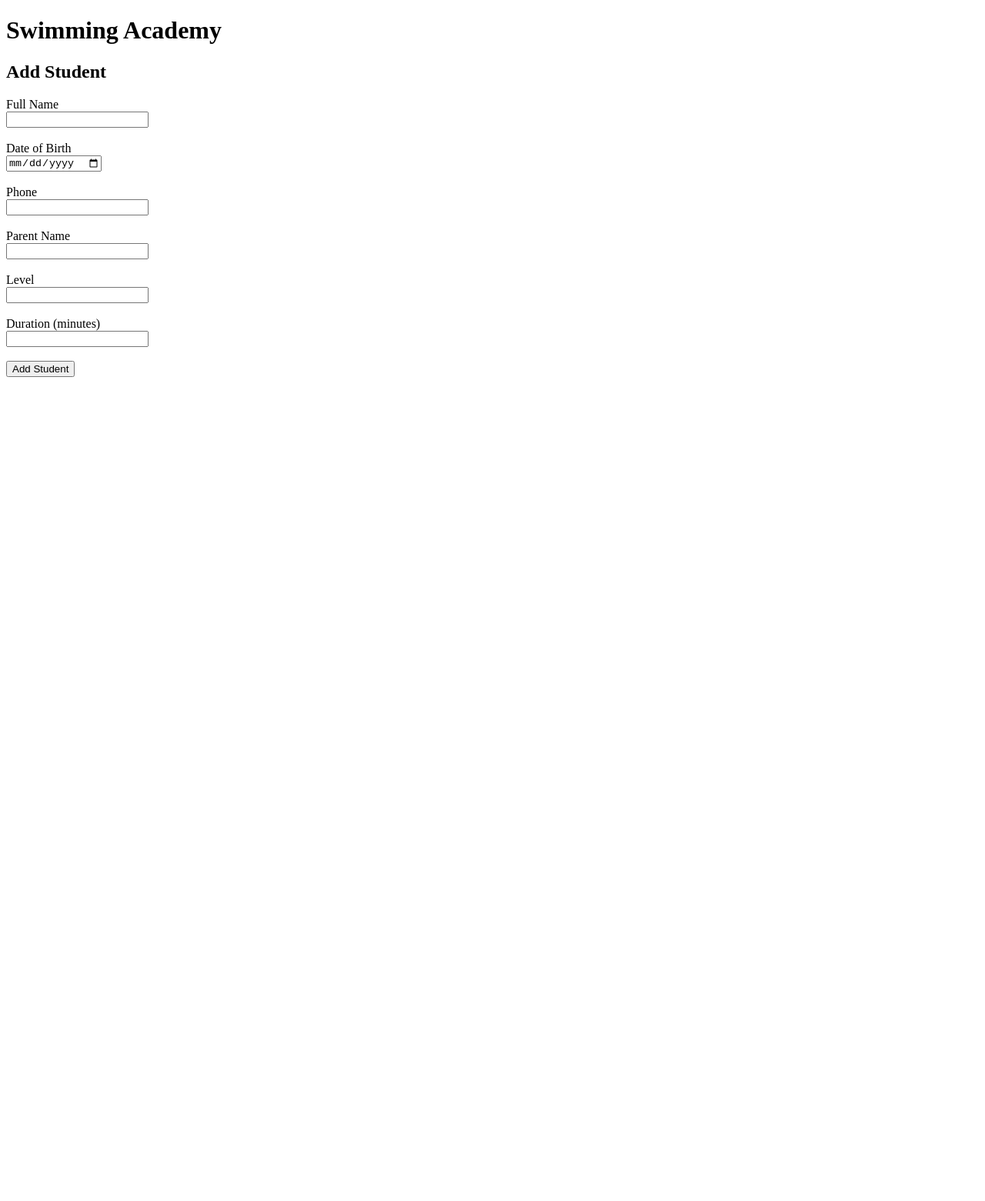
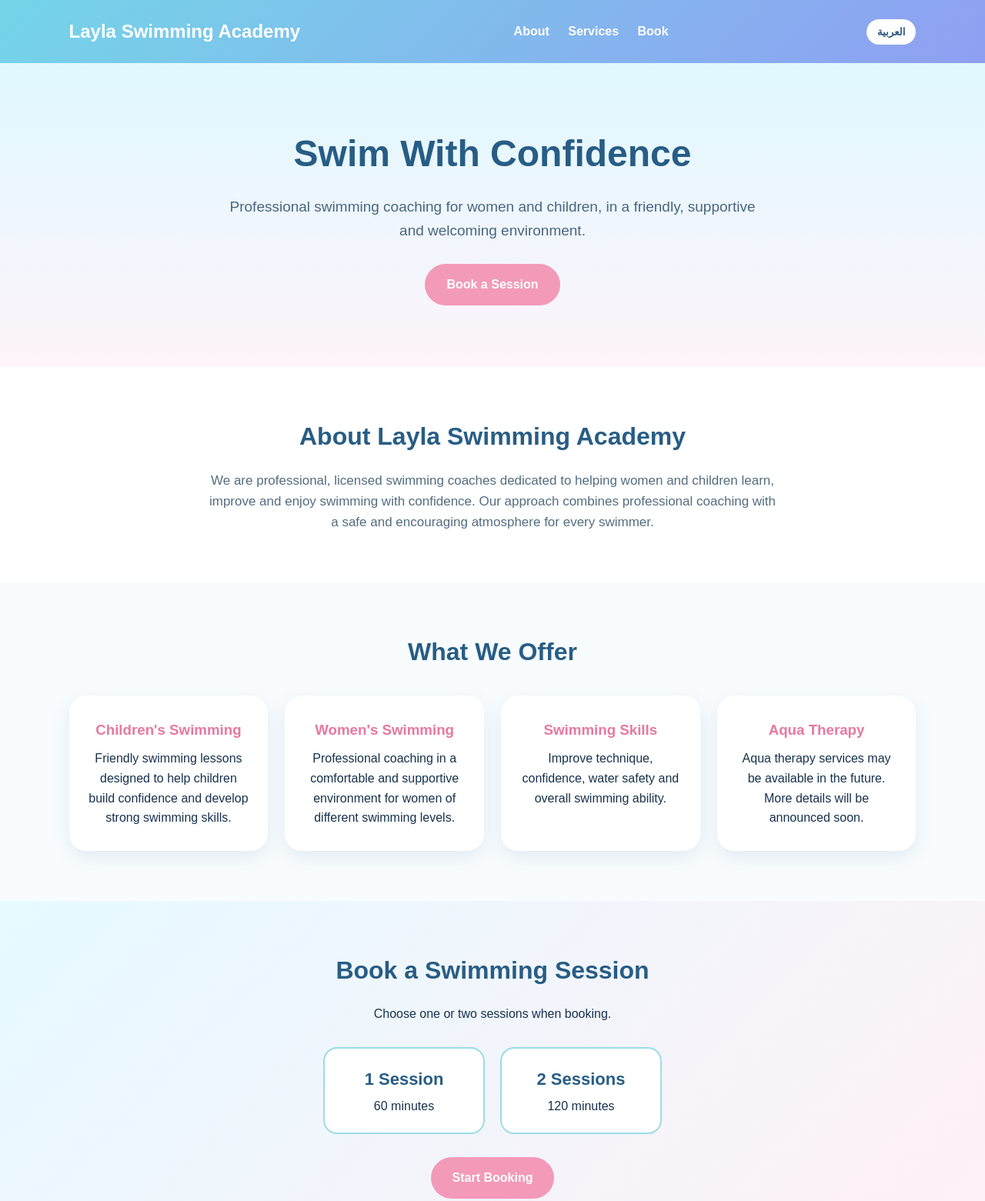
Before and after one commit to lailasamir006-web/swimming-academy, a plain HTML site: page index.html in a window 1280 px wide. Shown: the top 1561 px of the page at 77% size. Before the commit the page ends 800 px from the top, so only its background shows below. Drawn offline with Linux system fonts and the light colour scheme.

Commit message:
Update index.html

```diff
--- a/index.html
+++ b/index.html
@@ -3,34 +3,272 @@
 <head>
   <meta charset="UTF-8">
   <meta name="viewport" content="width=device-width, initial-scale=1.0">
-  <title>Swimming Academy</title>
+  <title>Layla Swimming Academy</title>
+
+  <style>
+    * {
+      box-sizing: border-box;
+      margin: 0;
+      padding: 0;
+    }
+
+    body {
+      font-family: Arial, sans-serif;
+      color: #17324d;
+      background: #f8fcff;
+      line-height: 1.6;
+    }
+
+    header {
+      background: linear-gradient(135deg, #74d5e8, #8f9ff2);
+      color: white;
+      padding: 22px 7%;
+      display: flex;
+      justify-content: space-between;
+      align-items: center;
+      gap: 20px;
+    }
+
+    .logo {
+      font-size: 24px;
+      font-weight: bold;
+    }
+
+    nav a {
+      color: white;
+      text-decoration: none;
+      margin-left: 20px;
+      font-weight: bold;
+    }
+
+    .language {
+      background: white;
+      color: #315b85;
+      border: none;
+      padding: 9px 14px;
+      border-radius: 20px;
+      cursor: pointer;
+      font-weight: bold;
+    }
+
+    .hero {
+      padding: 80px 7%;
+      text-align: center;
+      background: linear-gradient(180deg, #dff8ff, #fff4fb);
+    }
+
+    .hero h1 {
+      font-size: 48px;
+      color: #275d85;
+      margin-bottom: 15px;
+    }
+
+    .hero p {
+      max-width: 700px;
+      margin: 0 auto 28px;
+      font-size: 19px;
+      color: #48677f;
+    }
+
+    .button {
+      display: inline-block;
+      background: #f39ab8;
+      color: white;
+      text-decoration: none;
+      padding: 14px 28px;
+      border-radius: 30px;
+      font-weight: bold;
+    }
+
+    section {
+      padding: 65px 7%;
+      text-align: center;
+    }
+
+    section h2 {
+      color: #275d85;
+      font-size: 32px;
+      margin-bottom: 18px;
+    }
+
+    .about {
+      background: white;
+    }
+
+    .about p {
+      max-width: 750px;
+      margin: auto;
+      color: #536d80;
+      font-size: 17px;
+    }
+
+    .cards {
+      display: grid;
+      grid-template-columns: repeat(auto-fit, minmax(220px, 1fr));
+      gap: 22px;
+      margin-top: 30px;
+    }
+
+    .card {
+      background: white;
+      padding: 30px 22px;
+      border-radius: 22px;
+      box-shadow: 0 8px 25px rgba(40, 90, 120, 0.10);
+    }
+
+    .card h3 {
+      color: #e878a0;
+      margin-bottom: 10px;
+    }
+
+    .booking {
+      background: linear-gradient(135deg, #e6faff, #fff0f7);
+    }
+
+    .booking-options {
+      display: flex;
+      justify-content: center;
+      gap: 20px;
+      flex-wrap: wrap;
+      margin: 30px 0;
+    }
+
+    .option {
+      background: white;
+      border: 2px solid #9bdde8;
+      border-radius: 18px;
+      padding: 22px 35px;
+      min-width: 210px;
+    }
+
+    .option strong {
+      display: block;
+      font-size: 22px;
+      color: #275d85;
+      margin-bottom: 5px;
+    }
+
+    footer {
+      background: #275d85;
+      color: white;
+      text-align: center;
+      padding: 25px;
+    }
+
+    @media (max-width: 700px) {
+      header {
+        flex-wrap: wrap;
+      }
+
+      nav {
+        width: 100%;
+        text-align: center;
+      }
+
+      nav a {
+        margin: 0 7px;
+      }
+
+      .hero h1 {
+        font-size: 36px;
+      }
+    }
+  </style>
 </head>
+
 <body>
 
-  <h1>Swimming Academy</h1>
-  <h2>Add Student</h2>
+<header>
+  <div class="logo">Layla Swimming Academy</div>
 
-  <form>
-    <label>Full Name</label><br>
-    <input type="text" name="full_name"><br><br>
+  <nav>
+    <a href="#about">About</a>
+    <a href="#services">Services</a>
+    <a href="#booking">Book</a>
+  </nav>
 
-    <label>Date of Birth</label><br>
-    <input type="date" name="date_of_birth"><br><br>
+  <button class="language">العربية</button>
+</header>
 
-    <label>Phone</label><br>
-    <input type="text" name="phone"><br><br>
+<section class="hero">
+  <h1>Swim With Confidence</h1>
+  <p>
+    Professional swimming coaching for women and children,
+    in a friendly, supportive and welcoming environment.
+  </p>
+  <a class="button" href="#booking">Book a Session</a>
+</section>
 
-    <label>Parent Name</label><br>
-    <input type="text" name="parent_name"><br><br>
+<section class="about" id="about">
+  <h2>About Layla Swimming Academy</h2>
+  <p>
+    We are professional, licensed swimming coaches dedicated to helping
+    women and children learn, improve and enjoy swimming with confidence.
+    Our approach combines professional coaching with a safe and encouraging
+    atmosphere for every swimmer.
+  </p>
+</section>
 
-    <label>Level</label><br>
-    <input type="text" name="level"><br><br>
+<section id="services">
+  <h2>What We Offer</h2>
 
-    <label>Duration (minutes)</label><br>
-    <input type="number" name="duration_minutes"><br><br>
+  <div class="cards">
+    <div class="card">
+      <h3>Children's Swimming</h3>
+      <p>
+        Friendly swimming lessons designed to help children build
+        confidence and develop strong swimming skills.
+      </p>
+    </div>
 
-    <button type="submit">Add Student</button>
-  </form>
+    <div class="card">
+      <h3>Women's Swimming</h3>
+      <p>
+        Professional coaching in a comfortable and supportive environment
+        for women of different swimming levels.
+      </p>
+    </div>
+
+    <div class="card">
+      <h3>Swimming Skills</h3>
+      <p>
+        Improve technique, confidence, water safety and overall swimming ability.
+      </p>
+    </div>
+
+    <div class="card">
+      <h3>Aqua Therapy</h3>
+      <p>
+        Aqua therapy services may be available in the future.
+        More details will be announced soon.
+      </p>
+    </div>
+  </div>
+</section>
+
+<section class="booking" id="booking">
+  <h2>Book a Swimming Session</h2>
+
+  <p>Choose one or two sessions when booking.</p>
+
+  <div class="booking-options">
+    <div class="option">
+      <strong>1 Session</strong>
+      60 minutes
+    </div>
+
+    <div class="option">
+      <strong>2 Sessions</strong>
+      120 minutes
+    </div>
+  </div>
+
+  <a class="button" href="#">Start Booking</a>
+</section>
+
+<footer>
+  © 2026 Layla Swimming Academy
+</footer>
 
 </body>
 </html>
```
